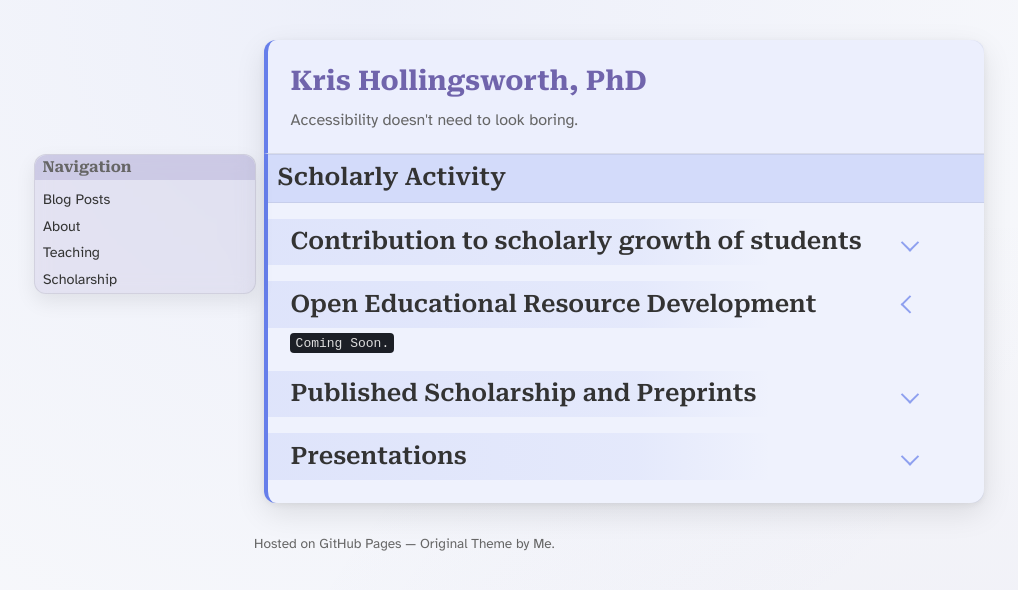
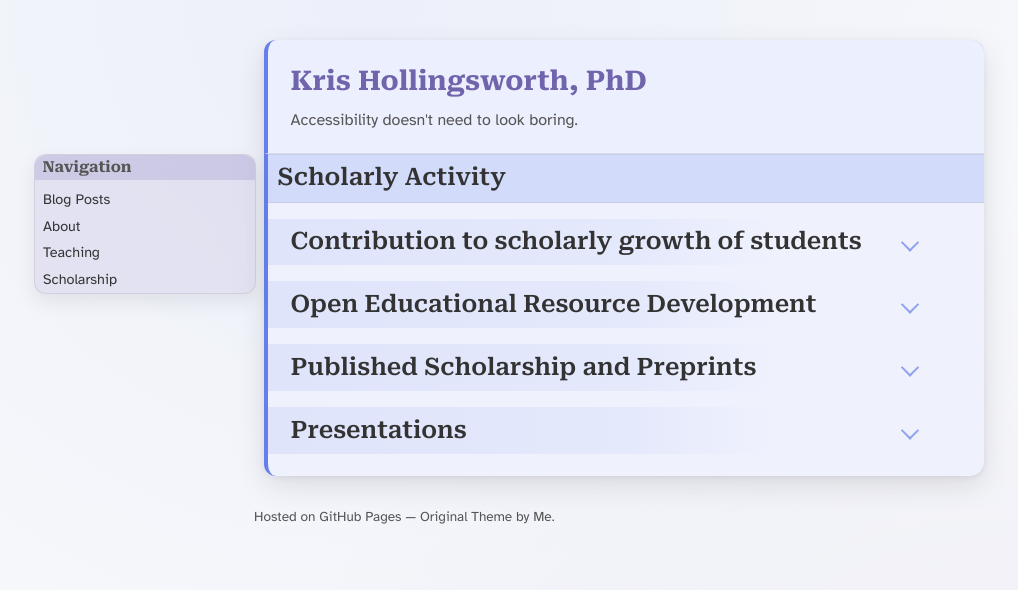
Before and after one commit to DoctorHaitch/DoctorHaitch.github.io, a Jekyll site: the page built from scholarship.md, in a window 1280 px wide. Shown: the top 590 px of the page, without its empty margins (16-1034 px from the left). Built offline with Jekyll 4.4.1, drawn with Linux system fonts in a browser that asks for light colours.

Commit message:
Added oer-dev template and date file. Will update with projects next. Improved WCAG2.2 compliance on some minor issues. Added Settings.svg icon.

```diff
--- a/_config.yml
+++ b/_config.yml
@@ -6,6 +6,8 @@
 
 plugins:
   - jekyll-seo-tag
+  - jekyll-paginate
+  - jekyll-sitemap
 
 paginate: 5          # posts per page (change as you like)
 paginate_path: "/blog/page:num/"
--- /dev/null
+++ b/_includes/oer-dev.html
@@ -0,0 +1,112 @@
+<details class="collapsible-h2">
+  <summary class="collapsible-title">Open Educational Resource Development</summary>
+
+  <div class="detail-cards">
+    {% for project in site.data.oer-dev %}
+    <div class="detail-card">
+
+      <div class="detail-header">
+        <span class="detail-name">{{ project.name }}</span>
+        <span class="detail-status">{{ project.status }}</span>
+      </div>
+
+      <div class="detail-subheader">
+        {{ project.role }} <small>({{ project.start-date | date: "%B %Y" }} - {% if project.end-date == "Present" or project.end-date == nil %}Present{% else %}{{ project.end-date | date: "%B %Y" }}{% endif %})</small>
+      </div>
+
+
+<div class="detail-body">
+
+  <!-- Description -->
+  <div class="detail-item">
+    <div style="margin-left: 0.3rem; max-width: 90%; font-size: 0.9rem; color: var(--muted);">
+      <strong>Description</strong>: {{ project.description }}
+    </div>
+  </div>
+
+  <!-- Meta: technologies + links -->
+  <div class="detail-item">
+    <div class="item-meta item-meta--split">
+
+      <!-- Technologies (left) -->
+      <div class="item-meta">
+        <span class="authors">Technologies:</span>
+        {% for tech in project.technologies %}
+          <span class="item-type">{{ tech }}</span>
+        {% endfor %}
+      </div>
+
+      <!-- Links (right) -->
+      {% if project.link %}
+      <div class="meta-right">
+        {% for target in project.link %}
+          <span class="item-type">
+            <a href="{{ target.url }}">{{ target.name }}</a>
+          </span>
+        {% endfor %}
+      </div>
+      {% endif %}
+    </div>
+  </div>
+
+  <div class="detail-item">
+  <!-- Responsibilities -->
+  {% if project.responsibilities %}
+    <span class="authors">Project Responsibilities:</span>
+    {% for task in project.responsibilities %}
+    <div class="detail-item">
+
+      <div class="item-title item-icon-settings" aria-label="Task responsibility">
+        <span class="item-label">
+          {{ task }}
+        </span>
+      </div>
+
+    </div>
+    {% endfor %}
+  {% endif %}
+</div>
+</div>
+<!--
+      <div class="detail-body">
+        <p>{{ project.description }}</p>
+        {% if project.technologies %}
+          <p><strong>Technologies Used:</strong> {{ project.technologies | join: ", " }}</p>
+        {% endif %}
+        {% if project.link %}
+          <p><strong>Links:</strong>
+            {% for target in project.link %}
+              <a href="{{ target.url }}">{{ target.name }}</a>{% unless forloop.last %}, {% endunless %}
+            {% endfor %}
+          </p>
+        {% endif %}
+      </div>
+<!--
+      <div class="detail-body">
+        <div class="detail-item">
+
+          <div class="item-title item-icon-paper">
+            <span class="item-label">
+              <span class="authors">{{ article.authors }}.</span>
+              <span class="short-work-title">{{ article.title }}.</span>
+              <span class="journal-name">{{ article.journal }}</span>{% if article.volume %}<span class="authors">, {{ article.volume }}</span>{% if article.number %}<span class="authors-bf">({{ article.number }})</span>{% endif %}{% endif %}{% if article.pages %}<span class="authors">:{{ article.pages }}</span>{% endif %}<span class="authors">, {{ article.year }}.</span>
+            </span>
+          </div>
+
+          <div style="margin-left: 35px;">
+            <span class="authors">Access:</span>
+            {% for target in article.link %}
+              <span class="item-type item-meta">
+                <a href="{{ target.url }}">{{ target.name }}</a>
+              </span>
+            {% endfor %}
+          </div>
+
+        </div>
+      </div>
+-->
+    </div>
+    {% endfor %}
+  </div>
+
+</details>
--- a/assets/css/style.scss
+++ b/assets/css/style.scss
@@ -1,7 +1,6 @@
 ---
 ---
 
-/* @import "rouge-base16-dark"; */
 @use "rouge-base16-dark" as *;
 
 // =========================================
@@ -51,7 +50,7 @@
   --paper-bg:   #f7f8fb;
   --card-bg:    #ffffff;
   --ink:        #333333;
-  --muted:      #666;
+  --muted:      #555;
 
   // Spacing
   --content-pad: 1.4rem;
@@ -66,6 +65,7 @@
   --icon-paper:         #{'url("/assets/icons/notebook-text.svg")'};
   --icon-library:       #{'url("/assets/icons/library.svg")'};
   --icon-speech:        #{'url("/assets/icons/speech.svg")'};
+  --icon-settings:      #{'url("/assets/icons/settings.svg")'};
 
   // Font references as CSS custom properties
   // (so HTML can reference --font-serif / --font-sans consistently)
@@ -284,6 +284,12 @@
   // Icon badges: boost all variants so they pop against dark card surfaces
   .item-icon-paper::before,
   [data-icon="paper"]::before {
+    border-color: rgba(var(--color-resolution), 0.60);
+    background-color: rgba(var(--color-resolution), 0.22);
+  }
+
+  .item-icon-settings::before,
+  [data-icon="settings"]::before {
     border-color: rgba(var(--color-resolution), 0.60);
     background-color: rgba(var(--color-resolution), 0.22);
   }
@@ -1057,7 +1063,7 @@
   border-radius: 999px;
   background: rgba(var(--color-meta), 0.05);
   border: 1px solid rgba(var(--color-meta), 0.12);
-  color: rgba(var(--ink), 0.5);
+  color: rgba(var(--ink), 0.75); // was 0.5 in light mode, but boost for better contrast against tinted card bg
 }
 
 // Info-tinted pill for dates and temporal metadata
@@ -1134,6 +1140,7 @@
 //
 // Each sets --icon, an accent border-left, and a matching bg tint.
 
+/*
 @mixin item-icon-variant($icon-var, $color-var, $alpha-bg: 0.10, $alpha-border: 0.45) {
   border-left-color: rgba(var($color-var), $alpha-border);
   background: linear-gradient(
@@ -1150,10 +1157,31 @@
     background-color: rgba(var($color-var), $alpha-bg);
   }
 }
+*/
+@mixin item-icon-variant($icon-var, $color-var, $alpha-bg: 0.10, $alpha-border: 0.45) {
+  border-left-color: rgba(var($color-var), $alpha-border);
+  background: linear-gradient(
+    to right,
+    rgba(var($color-var), $alpha-bg),
+    rgba(var($color-var), calc($alpha-bg * 0.3)) 60%,
+    rgba(var($color-var), 0)
+  );
+
+  &::before {
+    background: var(#{$icon-var}) no-repeat center / 70%;
+    border-color: rgba(var($color-var), calc($alpha-border * 0.75));
+    background-color: rgba(var($color-var), $alpha-bg);
+  }
+}
 
 .item-icon-paper,
 [data-icon="paper"] {
   @include item-icon-variant(--icon-paper, --color-resolution);
+}
+
+.item-icon-settings,
+[data-icon="settings"] {
+  @include item-icon-variant(--icon-settings, --color-resolution);
 }
 
 .item-icon-presentation,
@@ -1265,7 +1293,7 @@
     padding: 0.02em 0.35em;
     background: rgba(var(--color-meta), 0.04);
     border: 1px solid rgba(var(--color-meta), 0.10);
-    color: rgba(var(--ink), 0.5);
+    color: rgba(var(--ink), 0.75);
   }
 
   // Only scale sizing — background and icon colors are owned by .item-icon-* variants
@@ -1488,3 +1516,10 @@
   body { padding: 0; }
   section { padding: 1rem; }
 }
+
+:focus-visible {
+  outline: 2px solid #fff;
+  box-shadow:
+    0 0 0 2px #000,
+    0 0 0 5px rgba(var(--color-action), 0.6);
+}
--- a/scholarship.md
+++ b/scholarship.md
@@ -40,16 +40,7 @@
 <!-- ## Contribution to scholarly growth of students -->
 
 {% include students.html %}
-
-<details class="collapsible-h2" open> <!--  open -->
-  <summary class="collapsible-title">
-    Open Educational Resource Development
-  </summary>
-
-  <code>Coming Soon.</code>
-
-</details>
-
+{% include oer-dev.html %}
 {% include published.html %}
 {% include presentations.html %}
 
```
Also changed, not shown: _data/oer-dev.yaml (added, +15 -0 lines), assets/icons/settings.svg (added).
